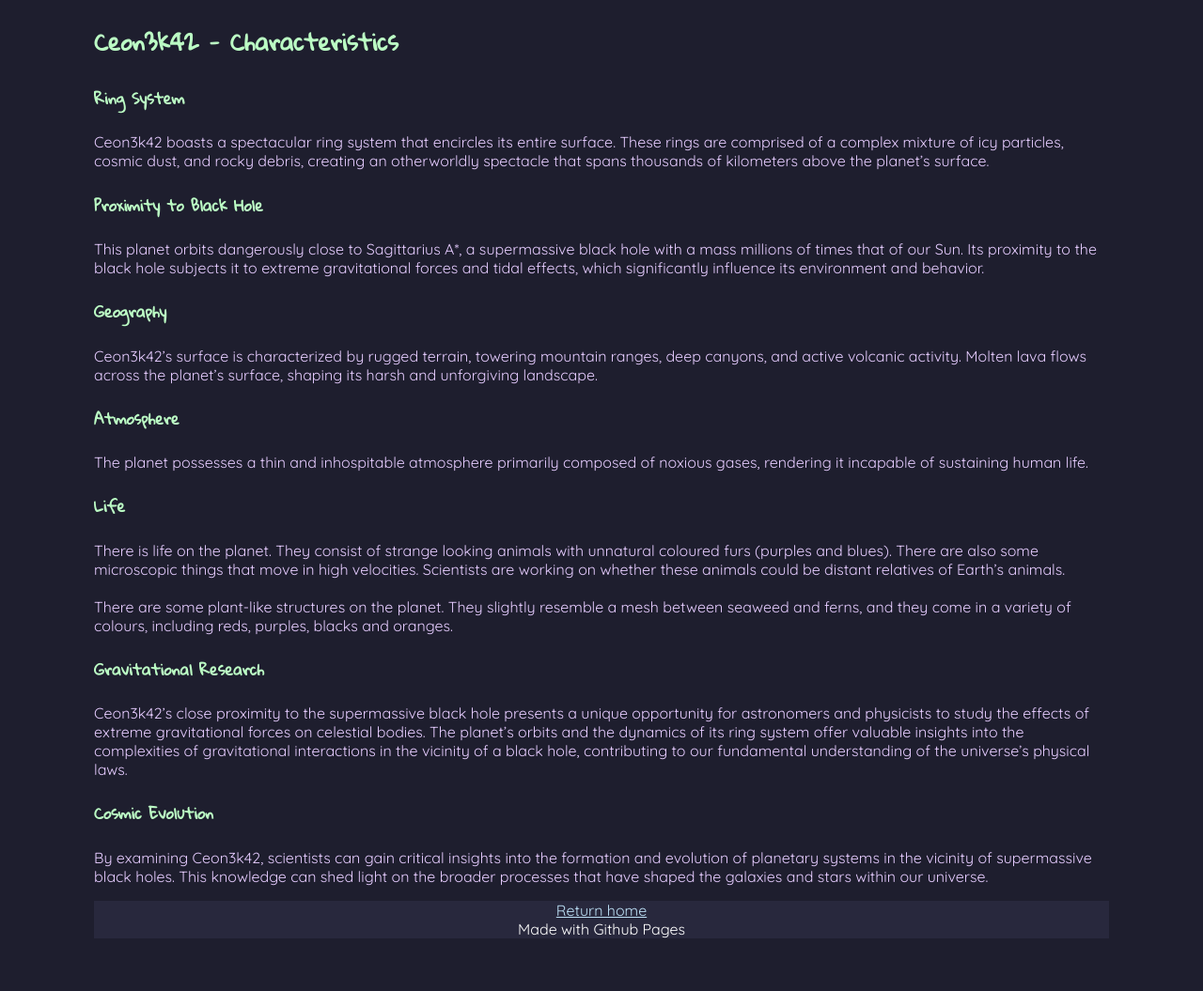
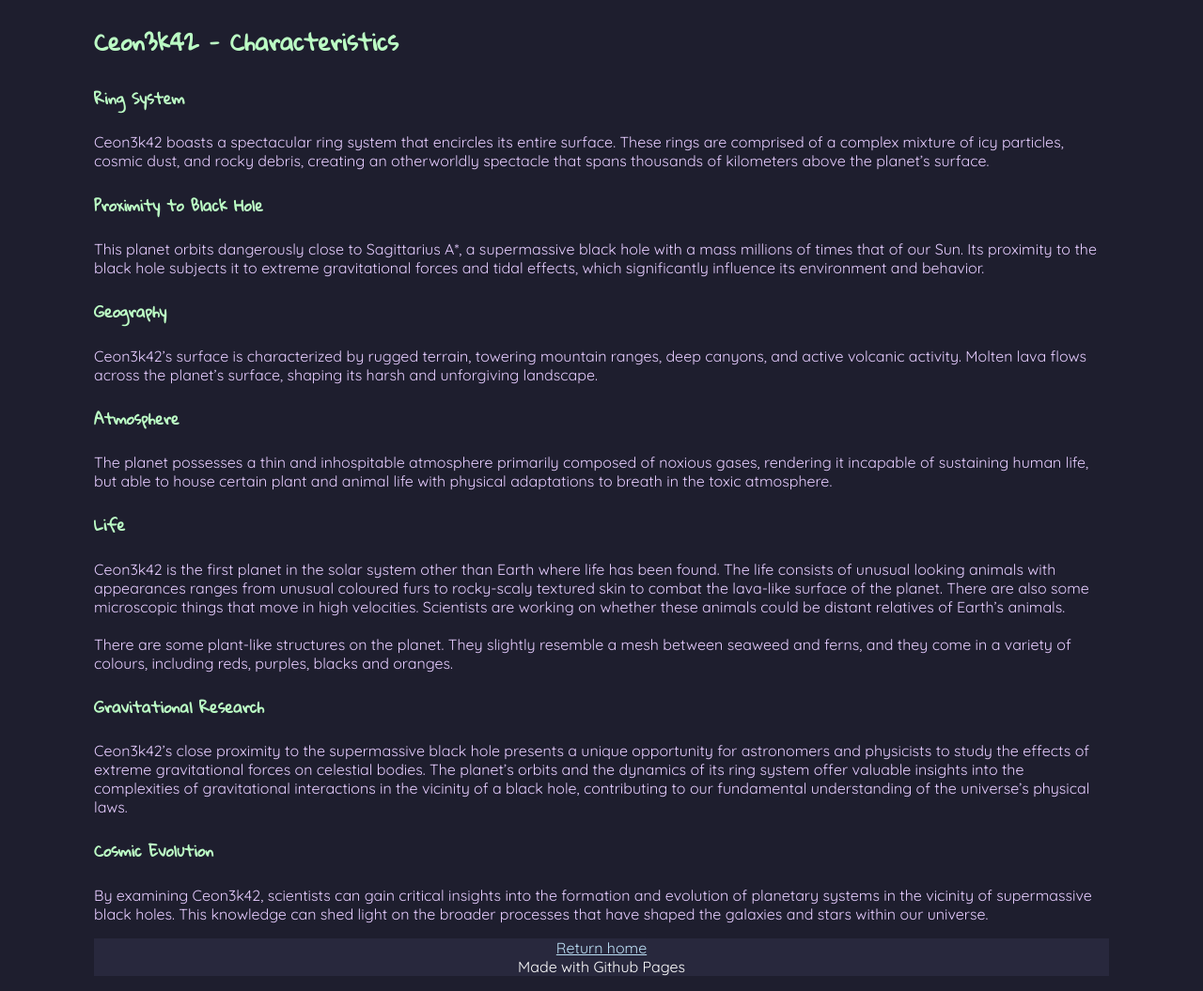
Before and after one commit to Ceon3k42/Ceon3k42.github.io, a Jekyll site: the page built from overview.md, in a window 1280 px wide. Shown: the whole page at 94% size. Built offline with Jekyll 4.4.1, drawn with Linux system fonts in a browser that asks for light colours; our own code applies the rules of GitHub Pages for plain Markdown files; before the commit the page ends 1015 px from its top, so only the background shows below that.

Commit message:
Update overview.md

```diff
--- a/overview.md
+++ b/overview.md
@@ -13,10 +13,10 @@
 Ceon3k42's surface is characterized by rugged terrain, towering mountain ranges, deep canyons, and active volcanic activity. Molten lava flows across the planet's surface, shaping its harsh and unforgiving landscape.
 
 #### Atmosphere
-The planet possesses a thin and inhospitable atmosphere primarily composed of noxious gases, rendering it incapable of sustaining human life.
+The planet possesses a thin and inhospitable atmosphere primarily composed of noxious gases, rendering it incapable of sustaining human life, but able to house certain plant and animal life with physical adaptations to breath in the toxic atmosphere.
 
 #### Life
-There is life on the planet. They consist of strange looking animals with unnatural coloured furs (purples and blues). There are also some microscopic things that move in high velocities. Scientists are working on whether these animals could be distant relatives of Earth's animals.<br><br>There are some plant-like structures on the planet. They slightly resemble a mesh between seaweed and ferns, and they come in a variety of colours, including reds, purples, blacks and oranges.
+Ceon3k42 is the first planet in the solar system other than Earth where life has been found. The life consists of unusual looking animals with appearances ranges from unusual coloured furs to rocky-scaly textured skin to combat the lava-like surface of the planet. There are also some microscopic things that move in high velocities. Scientists are working on whether these animals could be distant relatives of Earth's animals.<br><br>There are some plant-like structures on the planet. They slightly resemble a mesh between seaweed and ferns, and they come in a variety of colours, including reds, purples, blacks and oranges.
 
 #### Gravitational Research
 Ceon3k42's close proximity to the supermassive black hole presents a unique opportunity for astronomers and physicists to study the effects of extreme gravitational forces on celestial bodies. The planet's orbits and the dynamics of its ring system offer valuable insights into the complexities of gravitational interactions in the vicinity of a black hole, contributing to our fundamental understanding of the universe's physical laws.
```
